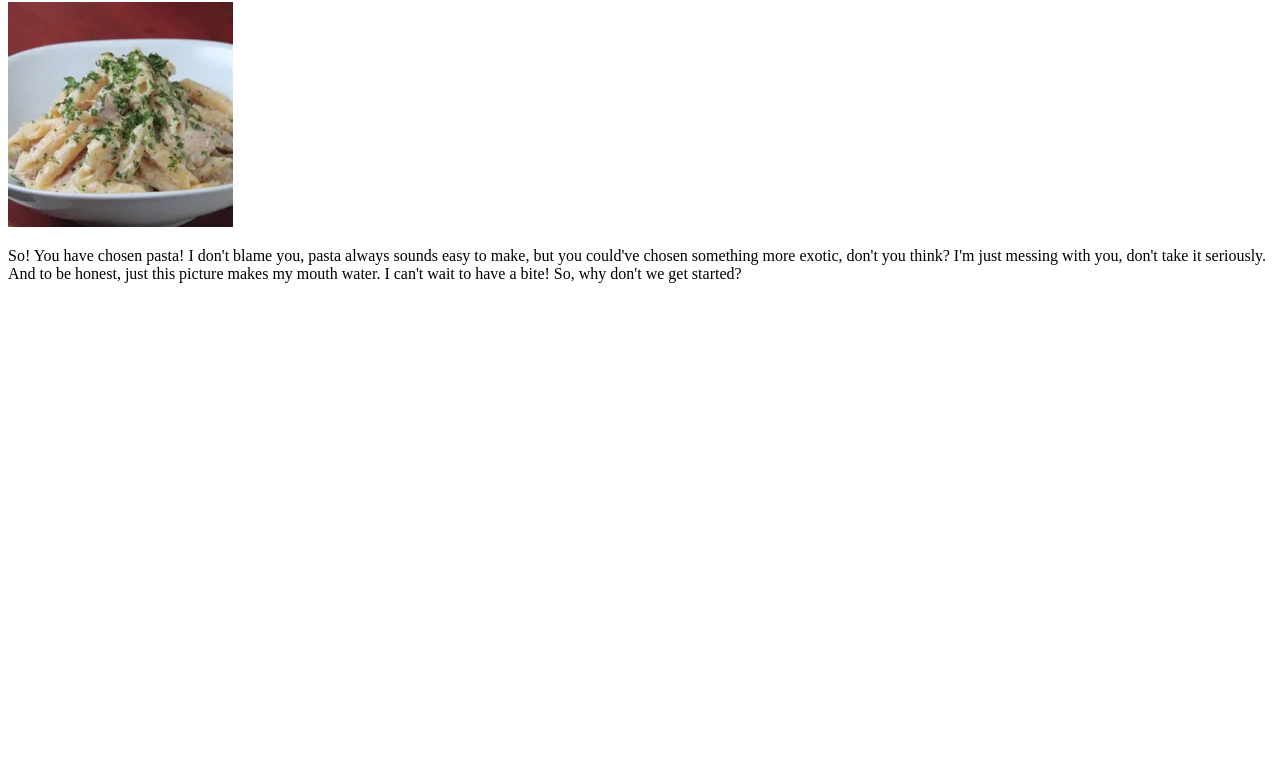
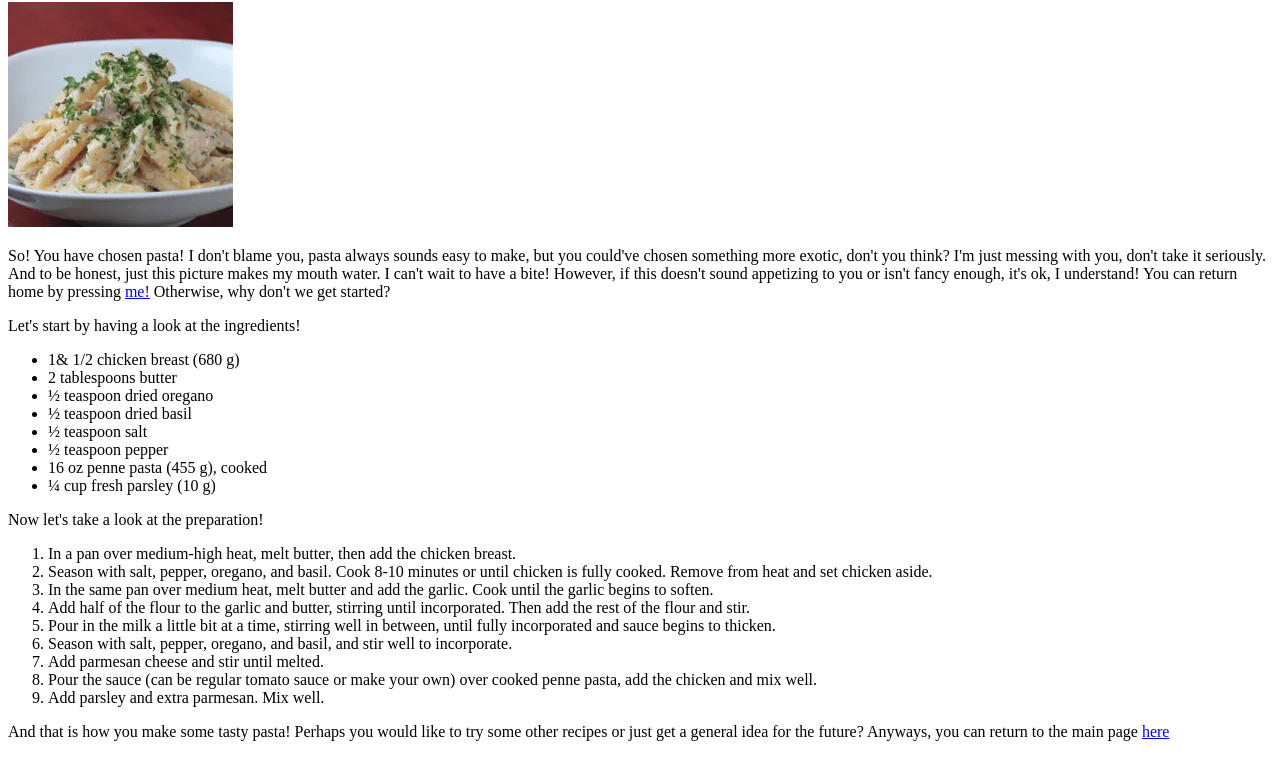
Before and after one commit to Realitify/odin-recipes, a plain HTML site: page recipes/Chicken_Penne.html in a window 1280 px wide. Shown: the part 78-835 px from the top of the page. Before the commit the page ends 800 px from the top, so only its background shows below. Drawn offline with Linux system fonts and the light colour scheme.

Commit message:
Finished the Chicken Penne recipe/page

```diff
--- a/recipes/Chicken_Penne.html
+++ b/recipes/Chicken_Penne.html
@@ -7,6 +7,30 @@
 	<body>
 		<h1>Chicken Alfredo Penne</h1>
 		<img src="../images/chickenpenne.jpg" alt="A type of pasta called Chicken Alfredo Penne, looking very creamy and tasty">
-		<p>So! You have chosen pasta! I don't blame you, pasta always sounds easy to make, but you could've chosen something more exotic, don't you think? I'm just messing with you, don't take it seriously. And to be honest, just this picture makes my mouth water. I can't wait to have a bite! So, why don't we get started?</p>
+		<p>So! You have chosen pasta! I don't blame you, pasta always sounds easy to make, but you could've chosen something more exotic, don't you think? I'm just messing with you, don't take it seriously. And to be honest, just this picture makes my mouth water. I can't wait to have a bite! However, if this doesn't sound appetizing to you or isn't fancy enough, it's ok, I understand! You can return home by pressing <a href="../index.html">me!</a> Otherwise, why don't we get started?</p>
+		<p>Let's start by having a look at the ingredients!</p>
+		<ul>
+			<li>1& 1/2 chicken breast (680 g)</li>
+			<li>2 tablespoons butter</li>
+			<li>½ teaspoon dried oregano</li>
+			<li>½ teaspoon dried basil</li>
+			<li>½ teaspoon salt</li>
+			<li>½ teaspoon pepper</li>
+			<li>16 oz penne pasta (455 g), cooked</li>
+			<li>¼ cup fresh parsley (10 g)</li>
+		</ul>
+		<p>Now let's take a look at the preparation!</p>
+		<ol>
+			<li>In a pan over medium-high heat, melt butter, then add the chicken breast.</li>
+			<li>Season with salt, pepper, oregano, and basil. Cook 8-10 minutes or until chicken is fully cooked. Remove from heat and set chicken aside.</li>
+			<li>In the same pan over medium heat, melt butter and add the garlic. Cook until the garlic begins to soften.</li>
+			<li>Add half of the flour to the garlic and butter, stirring until incorporated. Then add the rest of the flour and stir.</li>
+			<li>Pour in the milk a little bit at a time, stirring well in between, until fully incorporated and sauce begins to thicken.</li>
+			<li>Season with salt, pepper, oregano, and basil, and stir well to incorporate.</li>
+			<li>Add parmesan cheese and stir until melted.</li>
+			<li>Pour the sauce (can be regular tomato sauce or make your own) over cooked penne pasta, add the chicken and mix well.</li>
+			<li>Add parsley and extra parmesan. Mix well.</li>
+		</ol>
+		<p>And that is how you make some tasty pasta! Perhaps you would like to try some other recipes or just get a general idea for the future? Anyways, you can return to the main page <a href="../index.html">here</a></p>
 	</body>
 </html>
```
